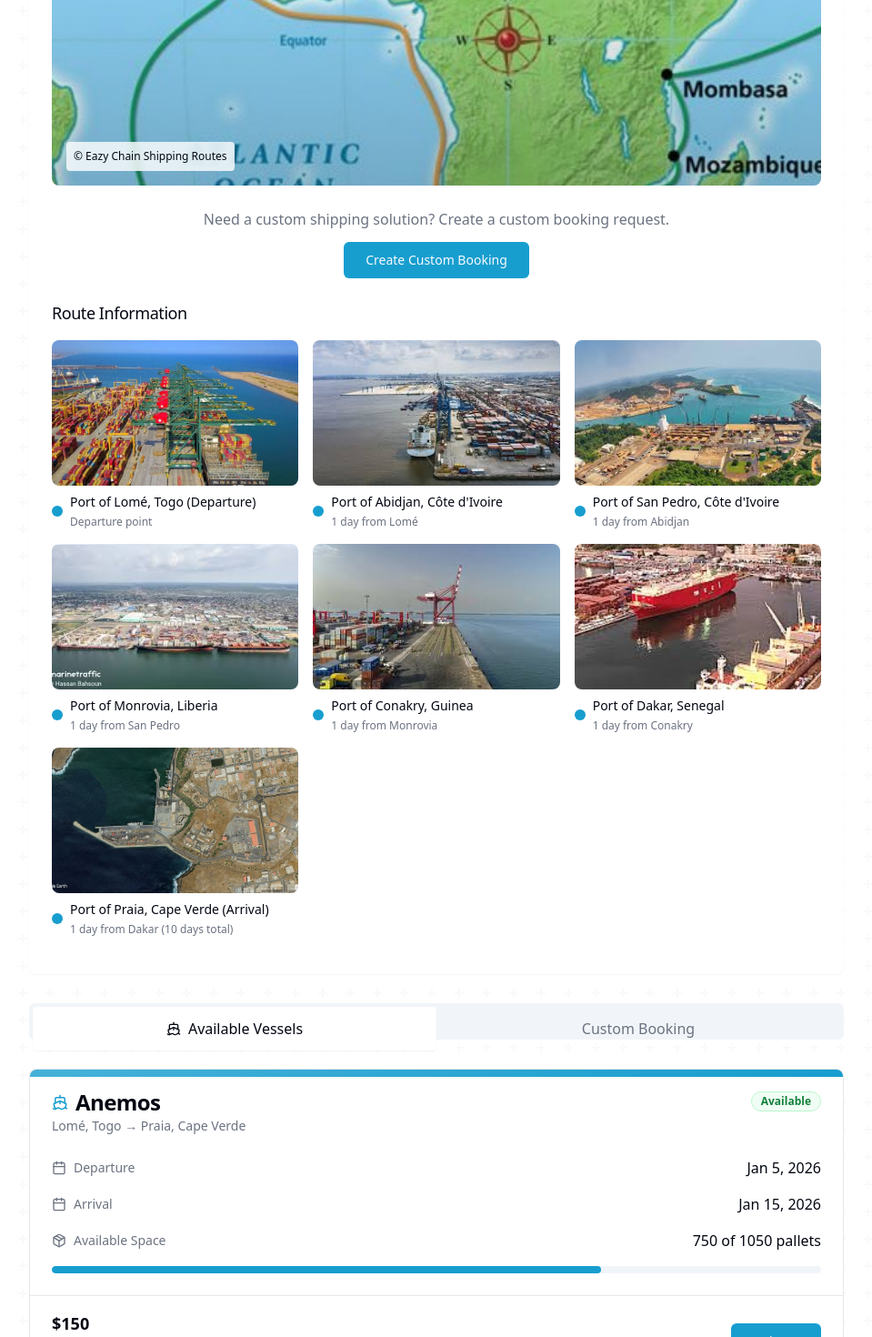
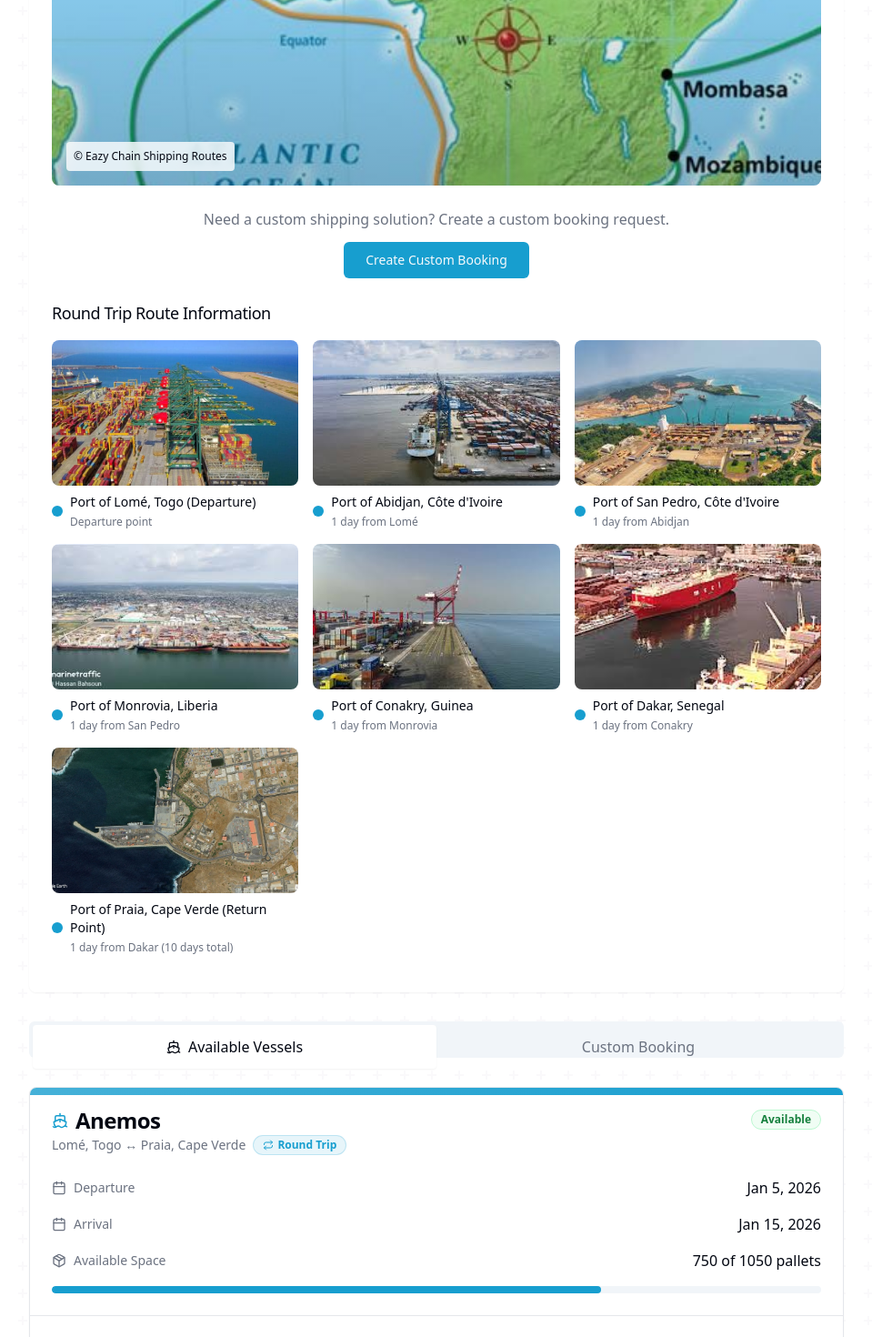
Before and after one commit to SandonWilfried/eazy-chain, a React (Vite) app: page /booking in a window 1280 px wide. Shown: the part 443-1913 px from the top of the page at 91% size, without its empty margins (160-1119 px from the left). Built offline with nearby package versions, Linux system fonts and the light colour scheme.

Commit message:
Clarify vessel route description
The commit clarifies the vessel route description to specify that it is a round trip between Lomé and Praia.

```diff
--- a/src/components/VesselCard.tsx
+++ b/src/components/VesselCard.tsx
@@ -1,6 +1,6 @@
 
 import { useState } from "react";
-import { Ship, Calendar, Package, Users } from "lucide-react";
+import { Ship, Calendar, Package, Users, RepeatIcon } from "lucide-react";
 import { Badge } from "@/components/ui/badge";
 import { Button } from "@/components/ui/button";
 import {
@@ -65,7 +65,13 @@ const VesselCard = ({ vessel }: { vessel: VesselProps }) => {
               <Ship size={18} className="text-primary" />
               {vessel.name}
             </CardTitle>
-            <CardDescription className="mt-1">{vessel.route}</CardDescription>
+            <CardDescription className="mt-1 flex items-center">
+              <span>{vessel.route}</span>
+              <Badge className="ml-2 bg-primary/10 text-primary border-primary/20 flex items-center gap-1">
+                <RepeatIcon size={12} />
+                Round Trip
+              </Badge>
+            </CardDescription>
           </div>
           <Badge
             variant={availabilityPercentage > 30 ? "outline" : "destructive"}
--- a/src/pages/Booking.tsx
+++ b/src/pages/Booking.tsx
@@ -11,7 +11,7 @@ const availableVessels: VesselProps[] = [
   {
     id: "v1",
     name: "Anemos",
-    route: "Lomé, Togo → Praia, Cape Verde",
+    route: "Lomé, Togo ↔ Praia, Cape Verde",
     departureDate: "2026-01-05",
     arrivalDate: "2026-01-15", // Updated to 2026, 10 days after departure
     capacity: 1050,
@@ -54,7 +54,7 @@ const portStops = [
     sailingTime: "1 day from Conakry"
   },
   {
-    name: "Port of Praia, Cape Verde (Arrival)",
+    name: "Port of Praia, Cape Verde (Return Point)",
     imageUrl: "/lovable-uploads/1d6430d0-d19c-41a0-bda3-24d8b807d30b.png",
     sailingTime: "1 day from Dakar (10 days total)"
   }
@@ -108,6 +108,7 @@ const Booking = () => {
               <h2 className="text-xl font-semibold mb-3">Our Sailing Vessel</h2>
               <p className="mb-4">
                 Eazy Chain operates a cargo sailing vessel with a capacity of 1050 pallets. Pricing is per pallet rather than per container.
+                <span className="font-medium"> Our vessels operate round trip voyages between Lomé, Togo and Praia, Cape Verde.</span>
               </p>
 
               <RouteMap />
@@ -136,7 +137,7 @@ const Booking = () => {
                 </div>
               )}
 
-              <h3 className="font-medium text-lg mb-4">Route Information</h3>
+              <h3 className="font-medium text-lg mb-4">Round Trip Route Information</h3>
 
               {/* Updated port stops to display sailing times */}
               <div className="grid grid-cols-1 sm:grid-cols-2 md:grid-cols-3 gap-4 mb-4">
```
